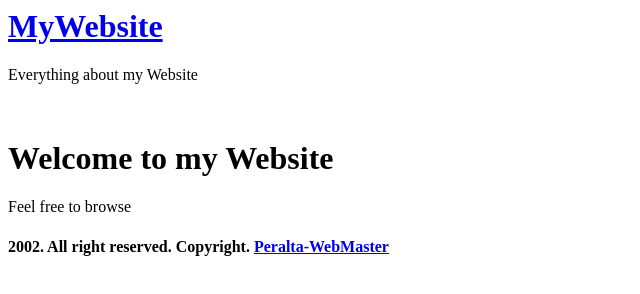
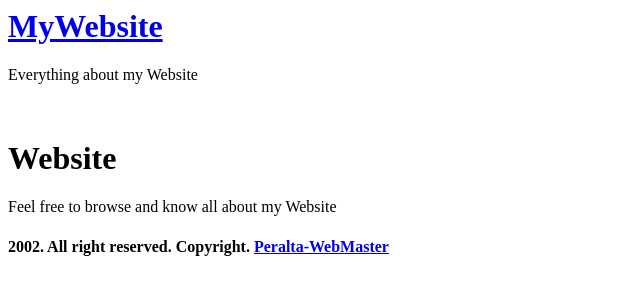
Before and after one commit to Iamquade/MyWebsite, a plain HTML site: page index.html in a window 1280 px wide. Shown: the whole page, without its empty margins (0-640 px from the left). Drawn offline with Linux system fonts and the light colour scheme.

Commit message:
first content adde

```diff
--- a/index.html
+++ b/index.html
@@ -9,8 +9,8 @@
     <h1><a href="#">MyWebsite</a> </h1>
     <p>Everything about my Website</p>
     <br />
-    <h1>Welcome to my Website</h1>
-    <p>Feel free to browse</p>
+    <h1>Website</h1>
+    <p>Feel free to browse and know all about my Website</p>
     <h4>2002. All right reserved. Copyright. <a href="#">Peralta-WebMaster</a></h4>
 </body>
 </html>
```
